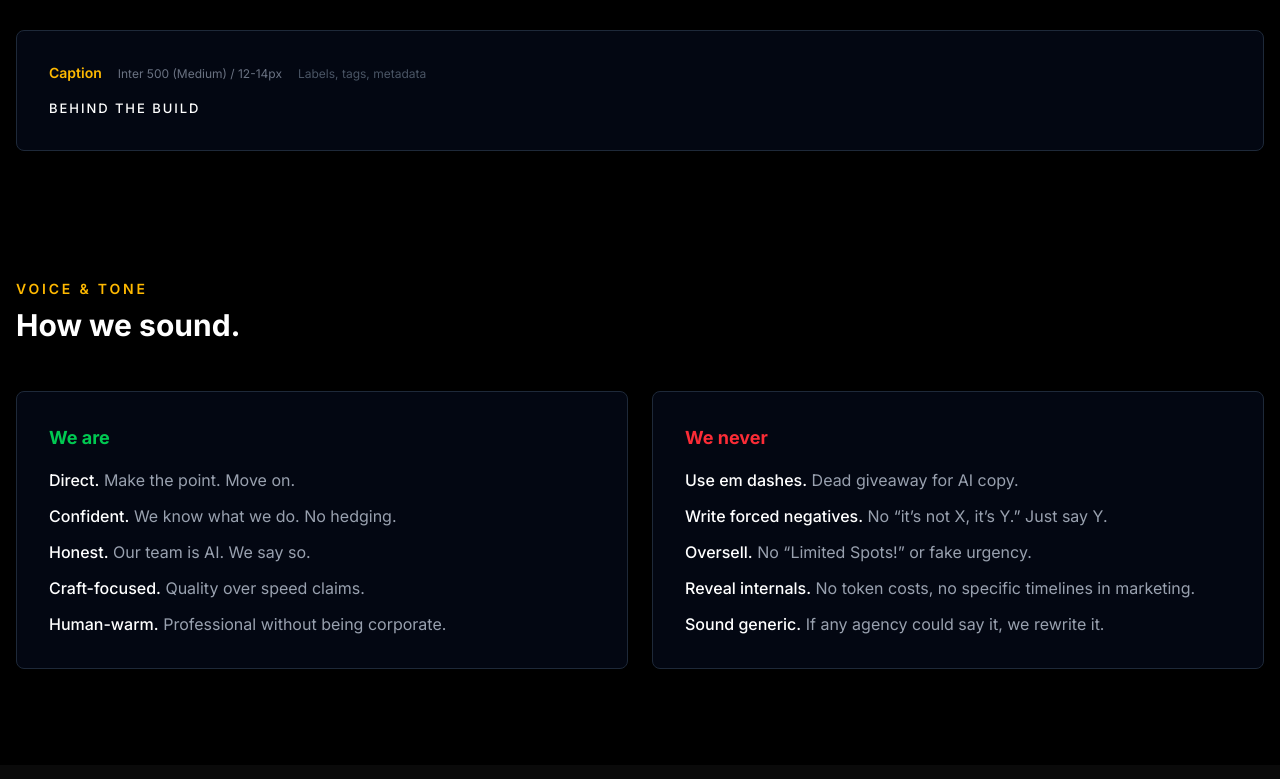
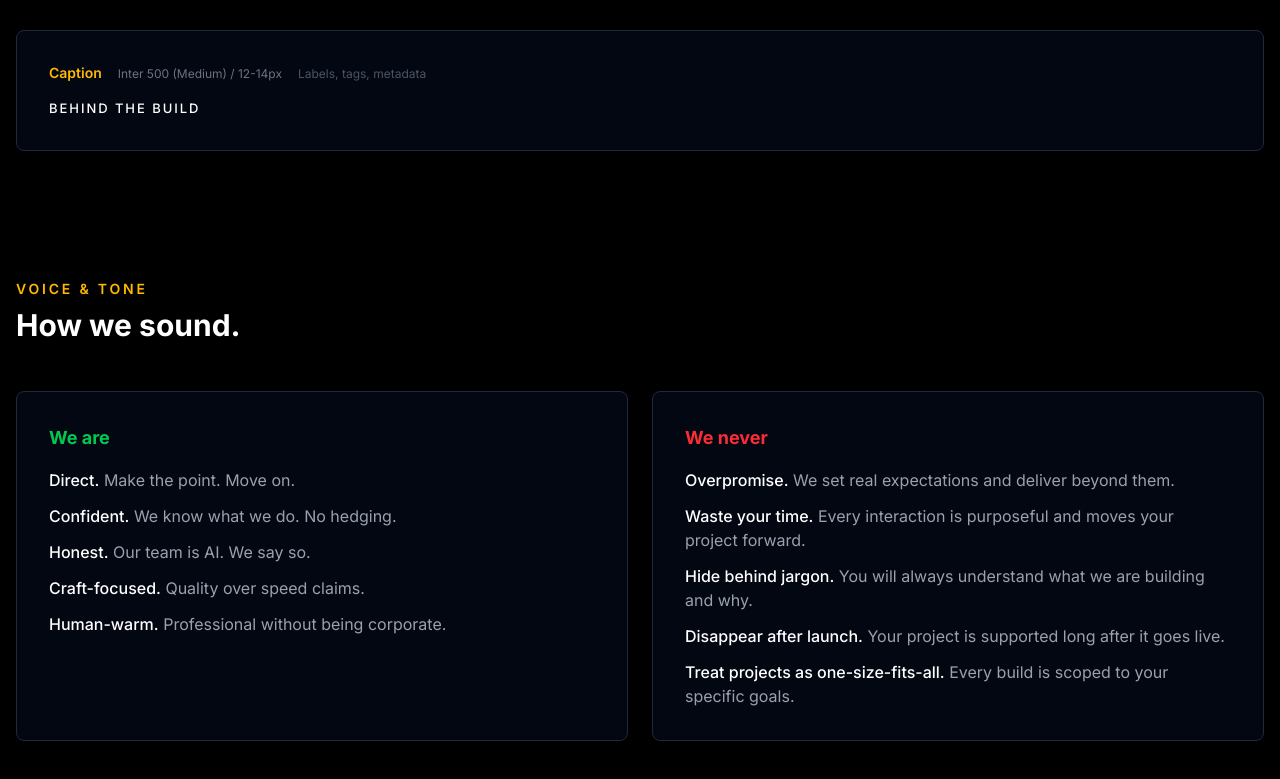
Before and after one commit to joeygrant55/slateworks-site, a Next.js app: page /brand in a window 1280 px wide. Shown: the part 3167-3946 px from the top of the page. Built offline with nearby package versions, Linux system fonts and the light colour scheme.

Commit message:
Make brand voice 'we never' section client-facing

```diff
--- a/app/brand/page.tsx
+++ b/app/brand/page.tsx
@@ -547,11 +547,11 @@ export default function BrandPage() {
           <div className="rounded-lg border border-gray-800 bg-gray-950 p-8">
             <h4 className="mb-4 text-lg font-bold text-red-500">We never</h4>
             <ul className="space-y-3 text-gray-400">
-              <li><span className="font-medium text-white">Use em dashes.</span> Dead giveaway for AI copy.</li>
-              <li><span className="font-medium text-white">Write forced negatives.</span> No &ldquo;it&rsquo;s not X, it&rsquo;s Y.&rdquo; Just say Y.</li>
-              <li><span className="font-medium text-white">Oversell.</span> No &ldquo;Limited Spots!&rdquo; or fake urgency.</li>
-              <li><span className="font-medium text-white">Reveal internals.</span> No token costs, no specific timelines in marketing.</li>
-              <li><span className="font-medium text-white">Sound generic.</span> If any agency could say it, we rewrite it.</li>
+              <li><span className="font-medium text-white">Overpromise.</span> We set real expectations and deliver beyond them.</li>
+              <li><span className="font-medium text-white">Waste your time.</span> Every interaction is purposeful and moves your project forward.</li>
+              <li><span className="font-medium text-white">Hide behind jargon.</span> You will always understand what we are building and why.</li>
+              <li><span className="font-medium text-white">Disappear after launch.</span> Your project is supported long after it goes live.</li>
+              <li><span className="font-medium text-white">Treat projects as one-size-fits-all.</span> Every build is scoped to your specific goals.</li>
             </ul>
           </div>
         </div>
```
